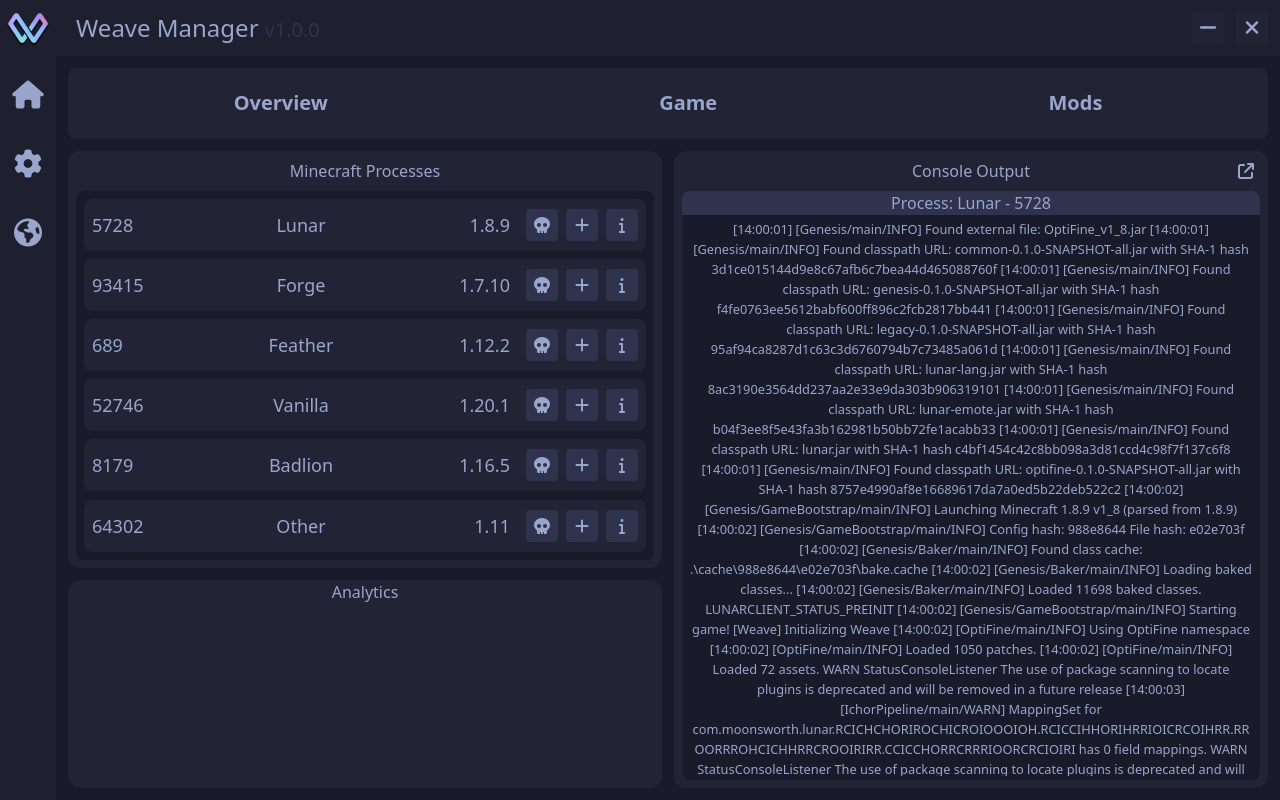
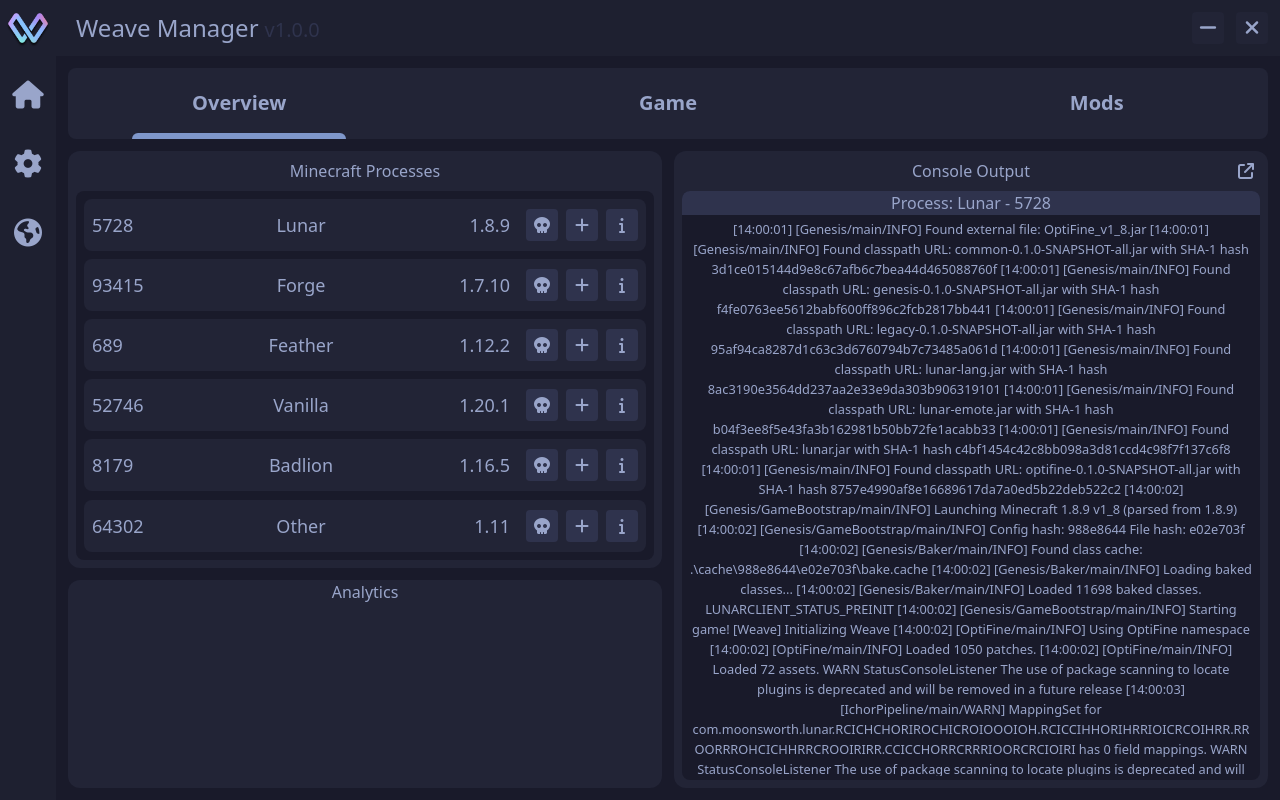
Before and after one commit to Weave-MC/Weave-Manager, a Svelte app: page / in a window 1280 px wide. Built offline with nearby package versions, Linux system fonts and the light colour scheme.

Commit message:
Added glider for sub page selection

```diff
--- a/src/components/pages/HomePage.svelte
+++ b/src/components/pages/HomePage.svelte
@@ -4,13 +4,51 @@
     import ModsSubPage from "./sub/ModsSubPage.svelte";
 
     let selectedInnerPage = OverviewSubPage
+    let selectedClass = "overview"
+
+    function selectPage(page: any) {
+        selectedClass = page
+        switch (page) {
+            case "overview": {
+                selectedInnerPage = OverviewSubPage
+                break
+            }
+            case "game": {
+                selectedInnerPage = GameSubPage
+                break
+            }
+            case "mods": {
+                selectedInnerPage = ModsSubPage
+                break
+            }
+        }
+    }
 </script>
 
-<div id="inner-nav" class="w-full h-[10%] bg-surface rounded-lg flex flex-row justify-around items-center text-xl font-semibold">
-    <button on:click={() => selectedInnerPage = OverviewSubPage}>Overview</button>
-    <button on:click={() => selectedInnerPage = GameSubPage}>Game</button>
-    <button on:click={() => selectedInnerPage = ModsSubPage}>Mods</button>
+<div id="inner-nav" class="w-full h-[10%] bg-surface rounded-lg px-16">
+    <div id="content" class="relative w-full h-full flex flex-row justify-between items-center text-xl font-semibold">
+        <button class="w-1/5 h-full" on:click={() => selectPage("overview")}>Overview</button>
+        <button class="w-1/5 h-full" on:click={() => selectPage("game")}>Game</button>
+        <button class="w-1/5 h-full" on:click={() => selectPage("mods")}>Mods</button>
+
+        <span id="glider" class="absolute bottom-0 rounded-t-lg h-1.5 w-1/5 bg-accent {selectedClass}"/>
+    </div>
 </div>
 <div id="page" class="relative w-full h-[90%] rounded-lg">
     <svelte:component this={selectedInnerPage}/>
 </div>
+
+<style>
+    #glider {
+        transition: left 250ms;
+    }
+    .overview {
+        left: 0;
+    }
+    .game {
+        left: 40%;
+    }
+    .mods {
+        left: 80%;
+    }
+</style>
```
